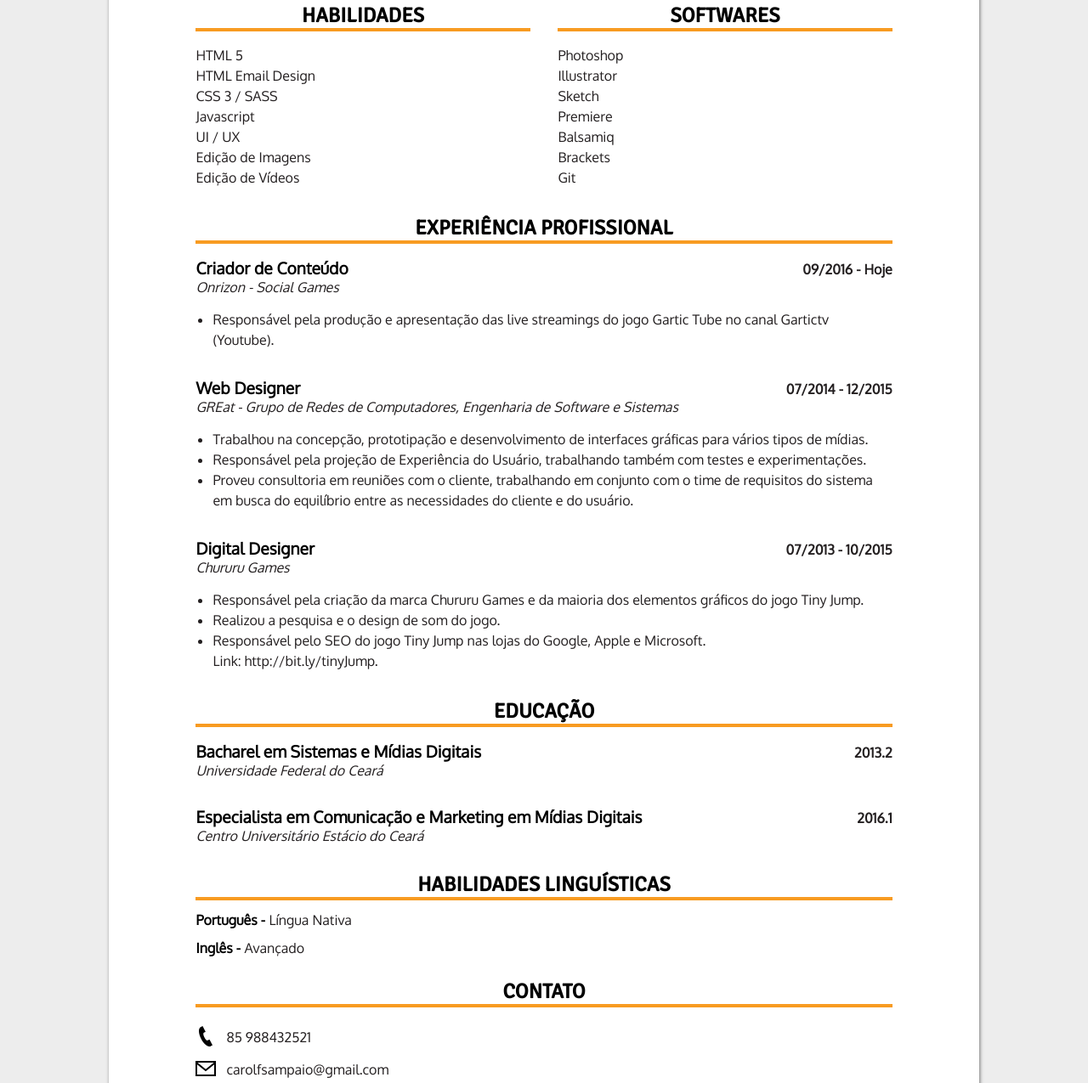
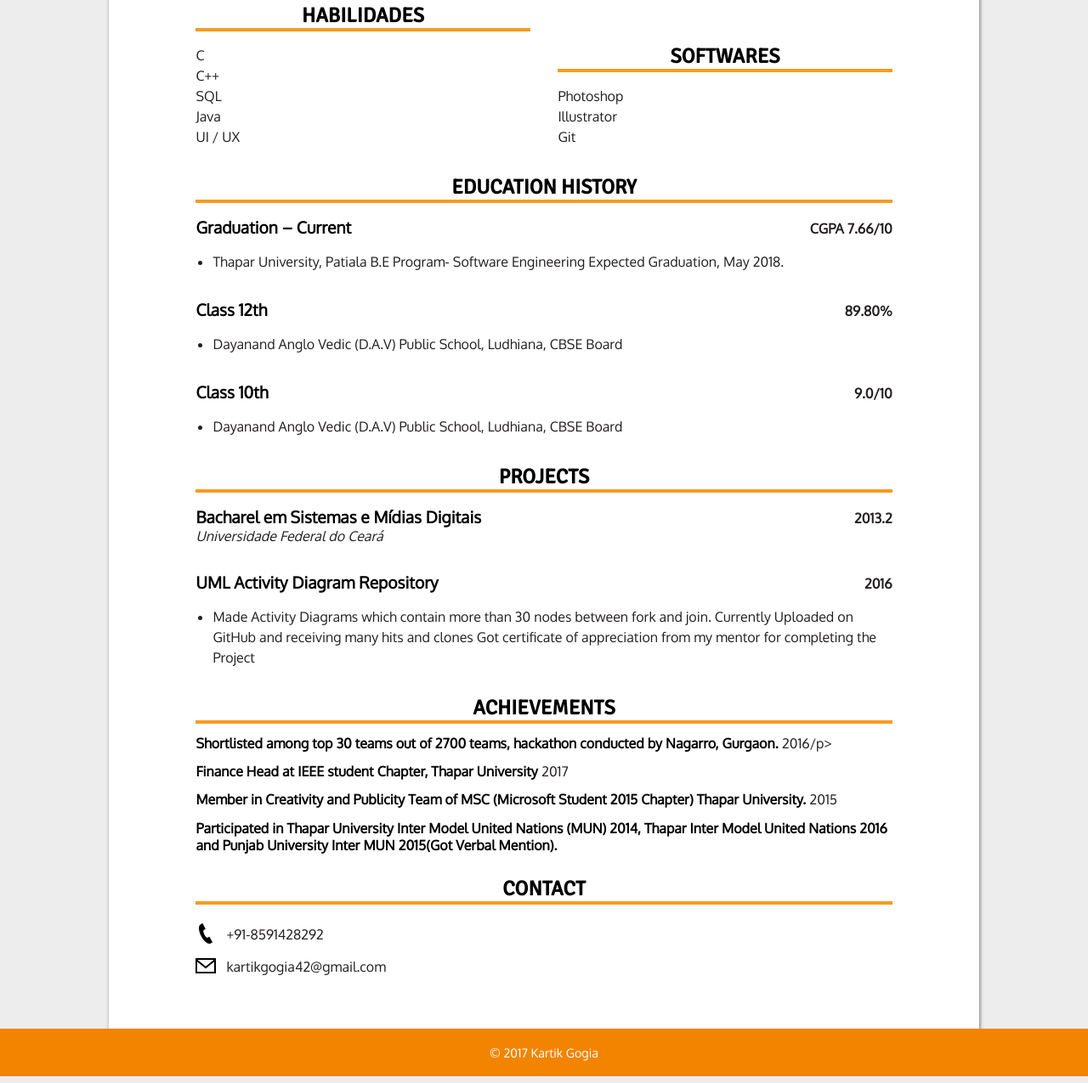
Before and after one commit to kartikgogz/project-001, a plain HTML site: page index.html in a window 1280 px wide. Shown: the part 407-1682 px from the top of the page at 85% size. Drawn offline with Linux system fonts and the light colour scheme.

Commit message:
Update index.html

```diff
--- a/index.html
+++ b/index.html
@@ -8,7 +8,7 @@
         <link href="https://fonts.googleapis.com/css?family=Signika" rel="stylesheet">
         <link href="https://fonts.googleapis.com/css?family=Oxygen" rel="stylesheet">
 
-        <title>Caroline Sampaio - Front End Developer</title>
+        <title>Kartik</title>
 
     </head>
     <body>
@@ -26,7 +26,7 @@
                     <img src="img/carol.jpg" alt="Foto de Caroline Sampaio" class="profile-pic">
                 </section>
                 <section class="about">
-                    <h1>Sobre</h1>
+                    <h1>About Me</h1>
                     <p>
 I am a straightforward and amiable person to work within a group. I believe in, never say die attitude, never run away from responsibilities, utilize every second and believe in building relationships. I have a good grasping ability and can understand the facts and situations very comprehensively. I like to work on open source projects,FOSS rocks!!</p>
                 </section>
@@ -36,26 +36,21 @@ I am a straightforward and amiable person to work within a group. I believe in,
                     <h1>Habilidades</h1>
                         <ul>
                             <li>
-                                HTML 5
+                                C
                             </li>
                             <li>
-                                HTML Email Design
+                                C++
                             </li>
                             <li>
-                                CSS 3 / SASS
+                                SQL
                             </li>
                             <li>
-                                Javascript
+                                Java
                             </li>
                             <li>
                                 UI / UX
                             </li>
-                            <li>
-                                Edição de Imagens
-                            </li>
-                            <li>
-                                Edição de Vídeos
-                            </li>
+
                     </ul>
                 </section>
                 <section class="softwares">
@@ -67,18 +62,7 @@ I am a straightforward and amiable person to work within a group. I believe in,
                             <li>
                                 Illustrator
                             </li>
-                            <li>
-                                Sketch
-                            </li>
-                            <li>
-                                Premiere
-                            </li>
-                            <li>
-                                Balsamiq
-                            </li>
-                            <li>
-                                Brackets
-                            </li>
+
                             <li>
                                 Git
                             </li>
@@ -86,64 +70,58 @@ I am a straightforward and amiable person to work within a group. I believe in,
                 </section>
             </section>
             <section class="experience wrapper">
-                <h1>Experiência Profissional</h1>
+                <h1>Education History</h1>
                 <div class="experience-list">
                     <div class="info-year">
-                        <h2>Criador de Conteúdo</h2>
-                        <p>09/2016 - Hoje</p>
+                        <h2>Graduation – Current</h2>
+                        <p>CGPA 7.66/10</p>
                     </div>
-                    <p>Onrizon - Social Games</p>
+
                         <span class="responsibilities">
                             <ul class="resp-list">
                                 <li>
-                                Responsável pela produção e apresentação das live streamings do jogo Gartic Tube no canal Gartictv (Youtube).
+                                Thapar University, Patiala
+B.E Program- Software Engineering
+Expected Graduation, May 2018.
                                 </li>
                             </ul>
                         </span>
                 </div>
                 <div class="experience-list">
                     <div class="info-year">
-                        <h2>Web Designer</h2>
-                        <p>07/2014 - 12/2015</p>
+                        <h2>Class 12th</h2>
+                        <p>89.80%</p>
                     </div>
-                    <p>GREat - Grupo de Redes de Computadores, Engenharia de Software e Sistemas</p>
+
                     <span class="responsibilities">
                         <ul class="resp-list">
                             <li>
-                                Trabalhou na concepção, prototipação e desenvolvimento de interfaces gráficas para vários tipos de mídias.
+                                Dayanand Anglo Vedic (D.A.V) Public School,
+Ludhiana, CBSE Board
                             </li>
-                            <li>
-                                Responsável pela projeção de Experiência do Usuário, trabalhando também com testes e experimentações.
-                            </li>
-                            <li>
-                                Proveu consultoria em reuniões com o cliente, trabalhando  em conjunto com o time de requisitos do sistema em busca do equilíbrio entre as necessidades do cliente e do usuário.
-                            </li>
+
                         </ul>
                     </span>
                 </div>
                 <div class="experience-list">
                     <div class="info-year">
-                        <h2>Digital Designer</h2>
-                        <p>07/2013 - 10/2015</p>
+                        <h2>Class 10th</h2>
+                        <p>9.0/10</p>
                     </div>
-                    <p>Chururu Games</p>
+
                     <span class="responsibilities">
                         <ul class="resp-list">
                             <li>
-                                Responsável pela criação da marca Chururu Games e da maioria dos elementos gráficos do jogo Tiny Jump.
+                                Dayanand Anglo Vedic (D.A.V) Public School,
+Ludhiana, CBSE Board
                             </li>
-                            <li>
-                                Realizou a pesquisa e o design de som do jogo.
-                            </li>
-                            <li>
-                                Responsável pelo SEO do jogo Tiny Jump nas lojas do Google, Apple e Microsoft. <br> Link: http://bit.ly/tinyJump.
-                            </li>
+
                             </ul>
                     </span>
                 </div>
             </section>
             <section class="education wrapper">
-                    <h1>Educação</h1>
+                    <h1>Projects</h1>
                 <div class="course">
                     <div class="info-year">
                         <h2>Bacharel em Sistemas e Mídias Digitais</h2>
@@ -153,41 +131,62 @@ I am a straightforward and amiable person to work within a group. I believe in,
                 </div>
                 <div class="course">
                     <div class="info-year">
-                        <h2>Especialista em Comunicação e Marketing em Mídias Digitais</h2>
-                        <p>2016.1</p>
+                        <h2>UML Activity Diagram Repository</h2>
+                        <p>2016</p>
                     </div>
-                    <p>Centro Universitário Estácio do Ceará</p>
+         <span class="responsibilities">
+                        <ul class="resp-list">
+                            <li>
+                               Made Activity Diagrams which contain more than 30 nodes between fork
+and join.
+ Currently Uploaded on GitHub and receiving many hits and clones
+ Got certificate of appreciation from my mentor for completing the Project
+                            </li>
+
+                            </ul>
+                    </span>
                 </div>
             </section>
             <section class="languages wrapper">
-                <h1>Habilidades Linguísticas</h1>
+                <h1>Achievements</h1>
                 <div class="language">
-                    <h2>Português -</h2>
-                    <p>Língua Nativa</p>
+                    <h2>Shortlisted among top 30 teams out of 2700 teams, hackathon conducted by Nagarro, Gurgaon.</h2>
+                    <p>2016/p>
                 </div>
                 <div class="language">
-                    <h2>Inglês -</h2>
-                    <p>Avançado</p>
+                    <h2> Finance Head at IEEE student Chapter, Thapar University </h2>
+                    <p>2017</p>
                 </div>
+                  <div class="language">
+                    <h2> Member in Creativity and Publicity Team of MSC (Microsoft Student
+2015
+Chapter) Thapar University.</h2>
+                    <p>2015</p>
+                 </div>
+                                  <div class="language">
+                    <h2> Participated in Thapar University Inter Model United Nations (MUN) 2014, Thapar Inter Model United
+Nations 2016 and Punjab University Inter MUN 2015(Got Verbal Mention).</h2>
+
+                 </div>
             </section>
             <section class="contact wrapper">
-                <h1>Contato</h1>
+                <h1>Contact</h1>
                 <ul class="contact-list">
                         <li class="contact-list-items">
                             <svg xmlns="http://www.w3.org/2000/svg" width="26" height="26" viewBox="0 0 26 26">
                                 <path d="M20 22.621l-3.521-6.795c-.008.004-1.974.97-2.064 1.011-2.24 1.086-6.799-7.82-4.609-8.994l2.083-1.026-3.493-6.817-2.106 1.039c-7.202 3.755 4.233 25.982 11.6 22.615.121-.055 2.102-1.029 2.11-1.033z"/>
                             </svg>
-                            85 988432521
+                            +91-8591428292
                         </li>
                         <li class="contact-list-items">
                             <svg xmlns="http://www.w3.org/2000/svg" width="26" height="26" viewBox="0 0 26 26">
                                 <path d="M0 3v18h24v-18h-24zm21.518 2l-9.518 7.713-9.518-7.713h19.036zm-19.518 14v-11.817l10 8.104 10-8.104v11.817h-20z"/>
                             </svg>
-                            <a href="mailto:carolfsampaio@gmail.com">
-                                carolfsampaio@gmail.com
+                            <a href="mailto:kartikgogia42@gmail.com">
+                                kartikgogia42@gmail.com
                             </a>
                         </li>
-                        <li class="contact-list-items">
+                       <!-- <li class="contact-list-items">
                             <svg xmlns="http://www.w3.org/2000/svg" width="26" height="26" viewBox="0 0 33.3 33.3">
                                 <path class="icon-github" d="M16.7.8c-9 0-16.3 7.3-16.3 16.3 0 7.2 4.7 13.3 11.1 15.5.8.1 1.1-.4 1.1-.8v-2.8c-4.5 1-5.5-2.2-5.5-2.2-.7-1.9-1.8-2.4-1.8-2.4-1.5-1 .1-1 .1-1 1.6.1 2.5 1.7 2.5 1.7 1.5 2.5 3.8 1.8 4.7 1.4.1-1.1.6-1.8 1-2.2-3.6-.4-7.4-1.8-7.4-8.1 0-1.8.6-3.2 1.7-4.4-.2-.4-.7-2.1.2-4.3 0 0 1.4-.4 4.5 1.7 1.3-.4 2.7-.5 4.1-.5 1.4 0 2.8.2 4.1.5 3.1-2.1 4.5-1.7 4.5-1.7.9 2.2.3 3.9.2 4.3 1 1.1 1.7 2.6 1.7 4.4 0 6.3-3.8 7.6-7.4 8 .6.5 1.1 1.5 1.1 3v4.5c0 .4.3.9 1.1.8 6.5-2.2 11.1-8.3 11.1-15.5-.2-8.9-7.4-16.2-16.4-16.2z"/>
                             </svg>
@@ -224,13 +223,13 @@ I am a straightforward and amiable person to work within a group. I believe in,
                                 <path d="M12 0c-4.198 0-8 3.403-8 7.602 0 4.198 3.469 9.21 8 16.398 4.531-7.188 8-12.2 8-16.398 0-4.199-3.801-7.602-8-7.602zm0 11c-1.657 0-3-1.343-3-3s1.343-3 3-3 3 1.343 3 3-1.343 3-3 3z"/>
                             </svg>
                             Rua Júlio Alcides, 420. <br> Bl.03 Apt. 501. Maraponga <br>Fortaleza - Ce. Brasil
-                        </li>
+                        </li> -->
                 </ul>
             </section>
         </div>
     </body>
     <footer>
-        <p>&copy; 2017 Caroline Sampaio</p>
+        <p>&copy; 2017 Kartik Gogia</p>
     </footer>
 
 </html>
```
